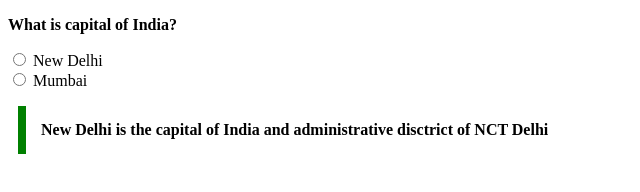
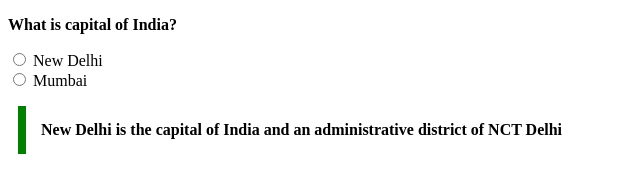
Before and after one commit to acciojob/trivia-mohitgupta-16, a website: page main.html in a window 1280 px wide. Shown: the full height of the page, 0-640 px from the left. Drawn offline with Linux system fonts and the light colour scheme.

Commit message:
created a submission

```diff
--- a/main.html
+++ b/main.html
@@ -16,9 +16,7 @@
 			<input name="mumbai" id="mumbai" type="radio"></label>
 		<label for="mumbai">Mumbai
 	</p>
-	<blockquote cite="https://en.wikipedia.org/wiki/New_Delhi">
-	New Delhi is the capital of India and administrative disctrict of NCT Delhi
-	</blockquote>
+	<blockquote cite="https://en.wikipedia.org/wiki/New_Delhi">New Delhi is the capital of India and an administrative district of NCT Delhi</blockquote>
     <script type="text/javascript" src="./script.js">
 </script>
 
```
